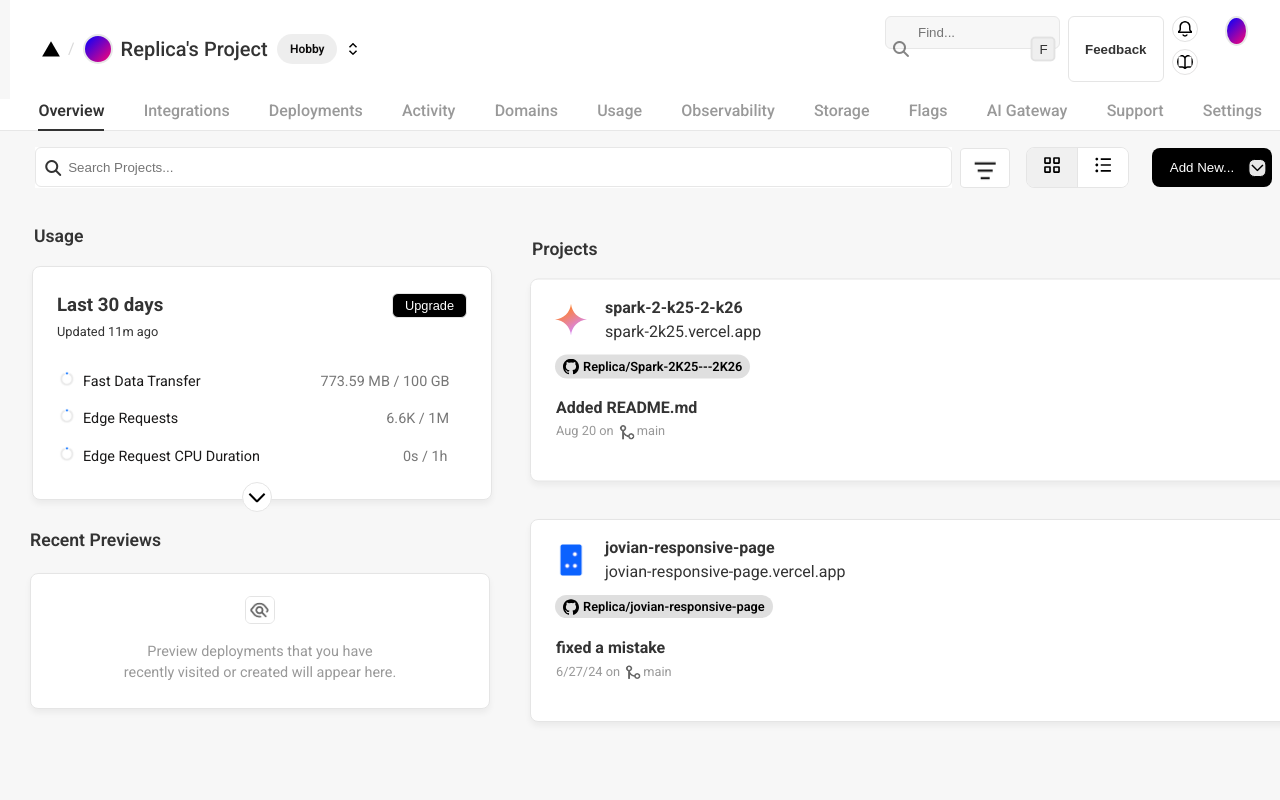
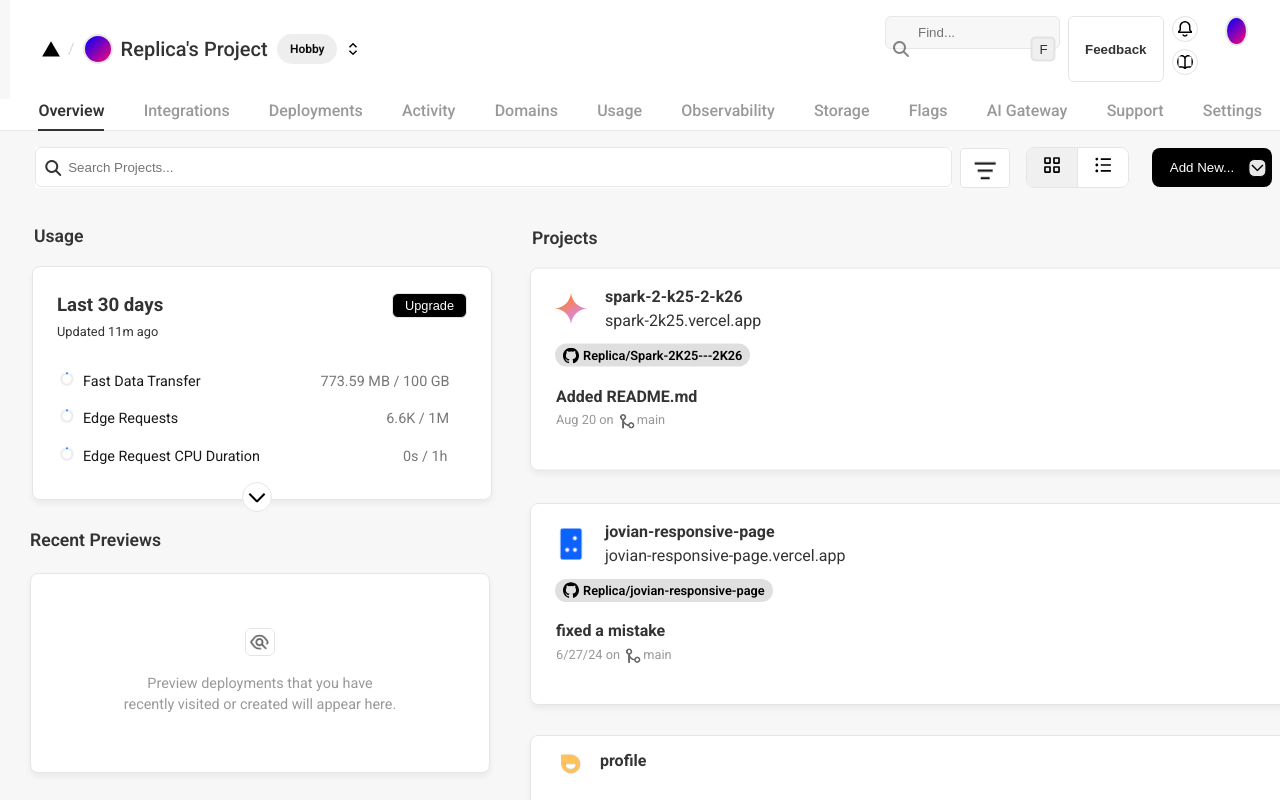
Before and after one commit to radiantclasses155-cmyk/replica, a plain HTML site: page index.html in a window 1280 px wide. Drawn offline with Linux system fonts and the light colour scheme; a web font is replaced by a local one.

Commit message:
Add files via upload

```diff
--- a/index.html
+++ b/index.html
@@ -190,6 +190,21 @@
       </div>
     </div>
 
+    <div class="container7">
+      <div class="content">
+        <div class="card2 project-card">
+          <div class="prj-info">
+            <img src="favicon3.png" class="project-icon" alt="" style="width:32px;">
+            <div class="project-text">
+              <div class="image-text">
+                <h4>profile</h4>
+              </div>
+            </div>
+          </div>
+        </div>
+      </div>
+    </div>
+
   </div>
 
 
--- a/style.css
+++ b/style.css
@@ -469,6 +469,7 @@ body {
 }
 .card3 {
   width:460px;
+  height:200px;
   background-color: #fff;
     border: 1px solid #e5e5e5;
     border-radius: 8px;
@@ -499,7 +500,7 @@ body {
     grid-template-columns: 1fr 2fr;
     gap: 2rem;
     width:600px;
-    transform : translate(500px ,-508.5px);
+    transform : translate(500px ,-583.5px);
 }
 
 .card2{
@@ -576,7 +577,17 @@ body {
     grid-template-columns: 1fr 2fr;
     gap: 2rem;
     width:600px;
-    transform : translate(500px ,-540px);
+    transform : translate(500px ,-620px);
+}
+
+.container7 {
+  transform : translate(500px,-660px);
+}
+.prj-info {
+  transform : translate(0px , -10px);
+}
+.image-text {
+  transform:translate(45px,-35px);
 }
 
 #preloader {
```
Also changed, not shown: favicon3.png (added).
